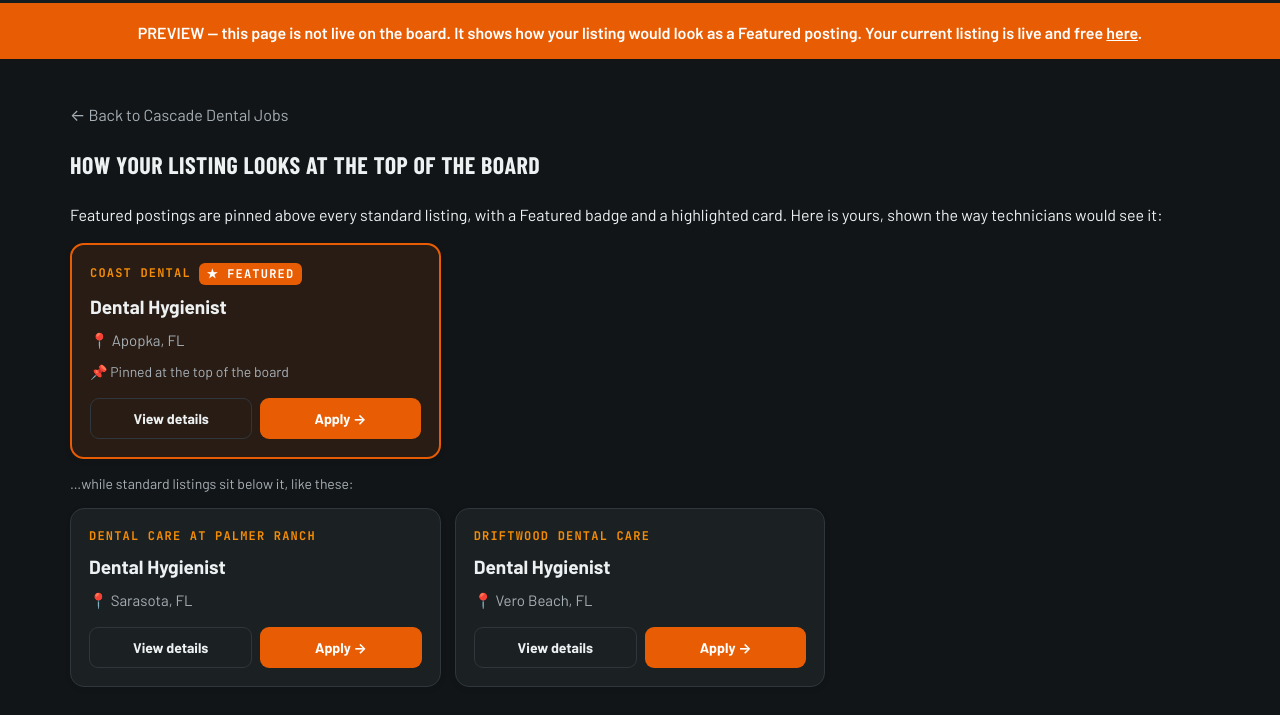
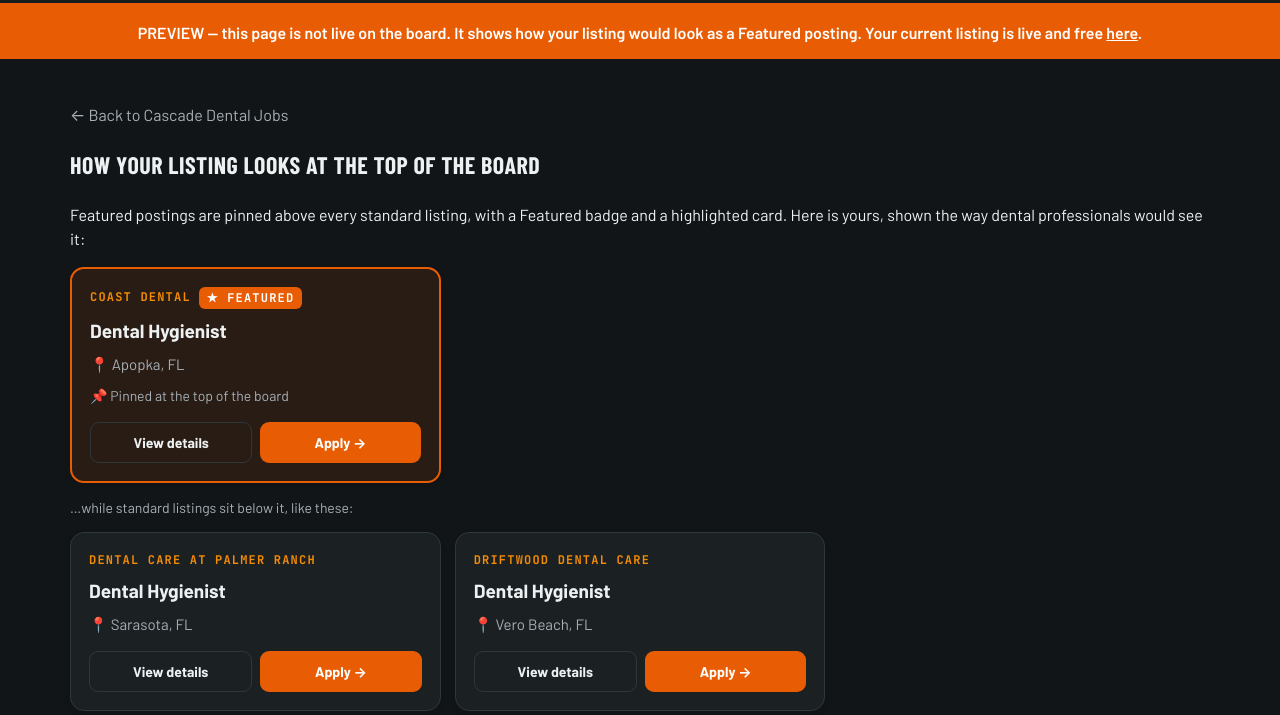
Before and after one commit to travweber67/cascade-dental-jobs, a plain HTML site: page preview-coast-dental.html in a window 1280 px wide. Shown: the part 77-792 px from the top of the page. Drawn offline with nearby package versions, Linux system fonts and the light colour scheme; a web font is replaced by a local one.

Commit message:
Fix viewer wording on featured-listing preview pages (dental professionals)

```diff
--- a/preview-coast-dental.html
+++ b/preview-coast-dental.html
@@ -154,7 +154,7 @@ footer{border-top:1px solid var(--line);margin-top:36px;padding:26px 20px 36px}
 <div class="wrap">
 <p><a class="backlink" href="index.html">&larr; Back to Cascade Dental Jobs</a></p>
 <h2 style="font-family:'Barlow Condensed',sans-serif;text-transform:uppercase;letter-spacing:.02em">How your listing looks at the top of the board</h2>
-<p>Featured postings are pinned above every standard listing, with a Featured badge and a highlighted card. Here is yours, shown the way technicians would see it:</p>
+<p>Featured postings are pinned above every standard listing, with a Featured badge and a highlighted card. Here is yours, shown the way dental professionals would see it:</p>
 <div class="grid">
 <article class="card job featured">
 <div class="co">Coast Dental<span class="badge">★ Featured</span></div>
```
Also changed, not shown: preview-gentle-dental.html (+1 -1 lines), preview-prosmile.html (+1 -1 lines), preview-yakima-valley-farm-workers-clinic.html (+1 -1 lines).
